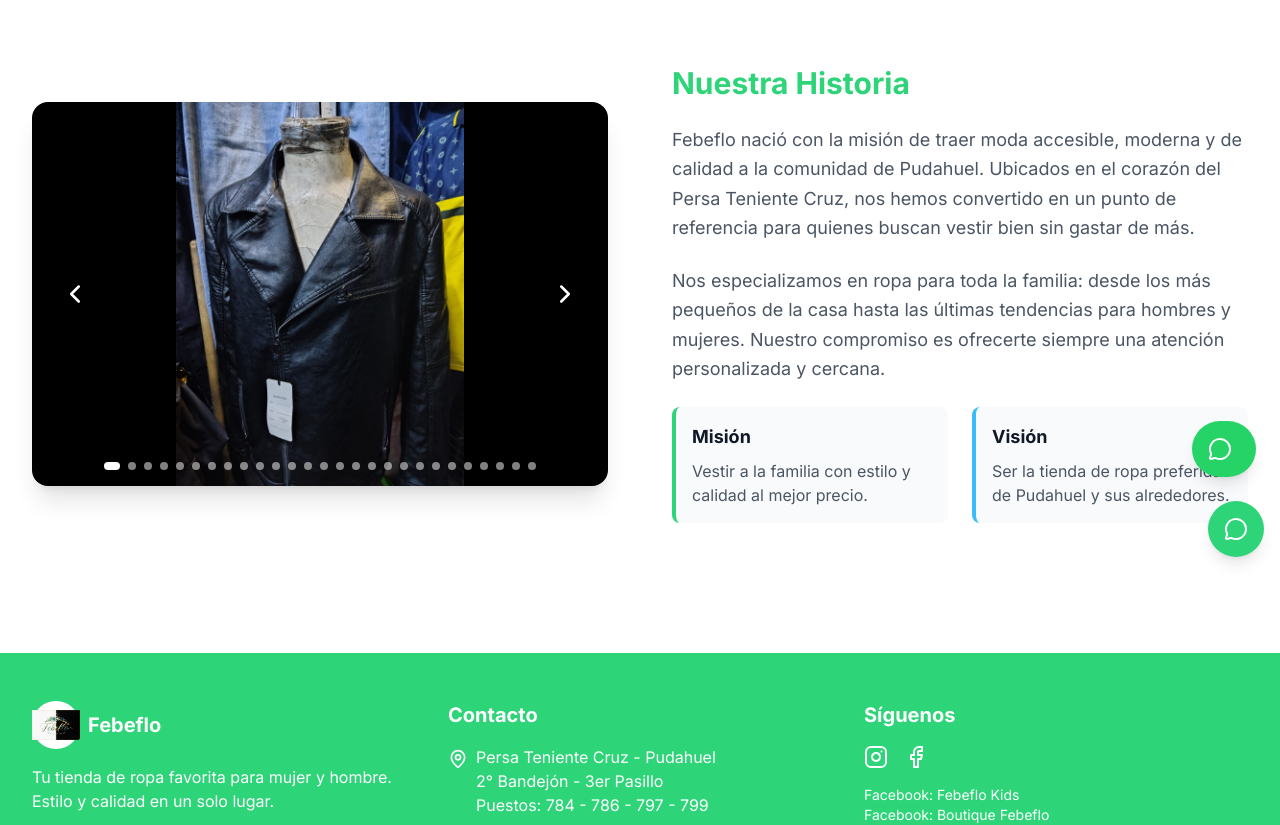
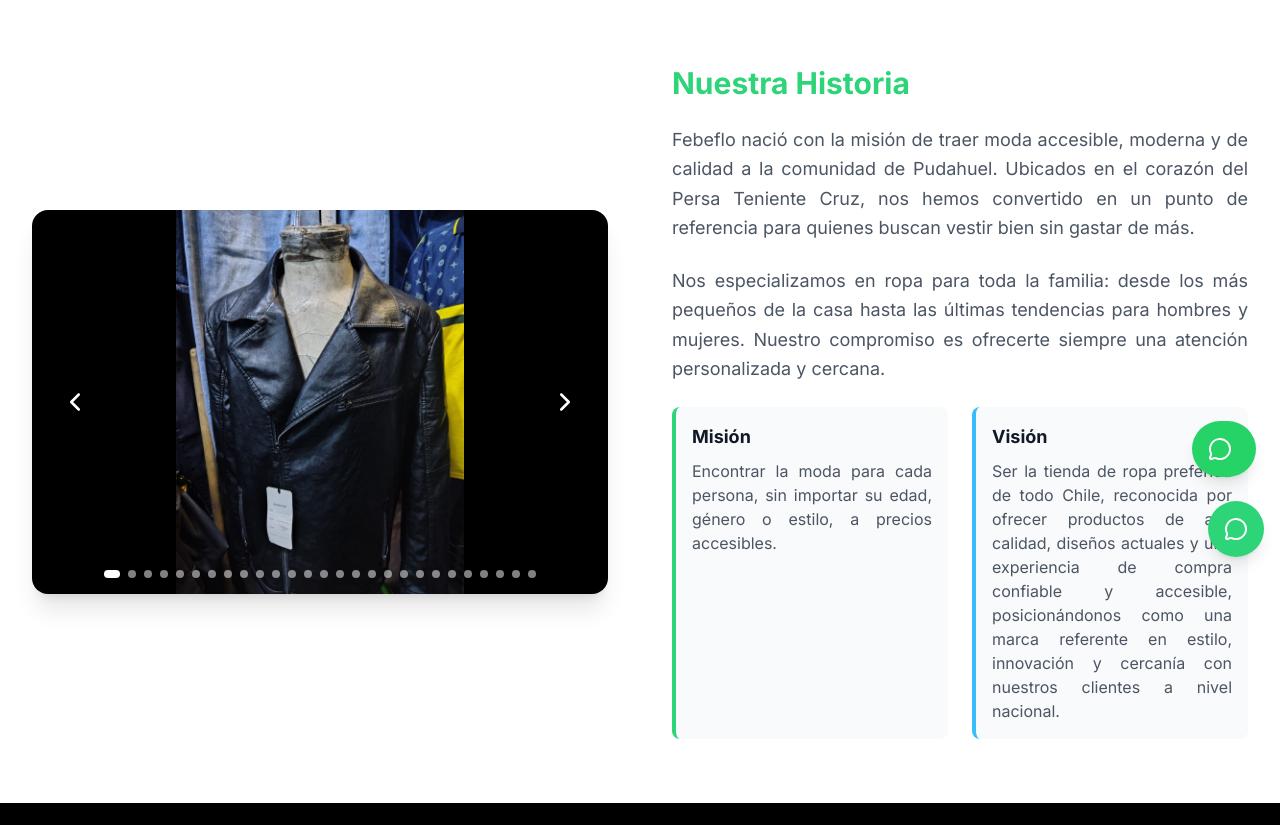
Before and after one commit to SBKDEVEPLOMENT/Febeflo, a Next.js app: page /about in a window 1280 px wide. Shown: the part 227-1052 px from the top of the page. Built offline with nearby package versions, Linux system fonts and the light colour scheme.

Commit message:
Update footer design: black background and golden bordered logo

```diff
--- a/src/app/about/page.tsx
+++ b/src/app/about/page.tsx
@@ -48,21 +48,21 @@
 
           <div className="space-y-6">
             <h2 className="text-3xl font-bold text-primary">Nuestra Historia</h2>
-            <p className="text-gray-600 text-lg leading-relaxed">
+            <p className="text-gray-600 text-lg leading-relaxed text-justify">
               Febeflo nació con la misión de traer moda accesible, moderna y de calidad a la comunidad de Pudahuel. Ubicados en el corazón del Persa Teniente Cruz, nos hemos convertido en un punto de referencia para quienes buscan vestir bien sin gastar de más.
             </p>
-            <p className="text-gray-600 text-lg leading-relaxed">
+            <p className="text-gray-600 text-lg leading-relaxed text-justify">
               Nos especializamos en ropa para toda la familia: desde los más pequeños de la casa hasta las últimas tendencias para hombres y mujeres. Nuestro compromiso es ofrecerte siempre una atención personalizada y cercana.
             </p>
 
             <div className="grid grid-cols-2 gap-6 mt-8">
               <div className="p-4 bg-gray-50 rounded-lg border-l-4 border-primary">
                 <h3 className="font-bold text-lg text-gray-900">Misión</h3>
-                <p className="text-gray-600 mt-2">Vestir a la familia con estilo y calidad al mejor precio.</p>
+                <p className="text-gray-600 mt-2 text-justify">Encontrar la moda para cada persona, sin importar su edad, género o estilo, a precios accesibles.</p>
               </div>
               <div className="p-4 bg-gray-50 rounded-lg border-l-4 border-secondary">
                 <h3 className="font-bold text-lg text-gray-900">Visión</h3>
-                <p className="text-gray-600 mt-2">Ser la tienda de ropa preferida de Pudahuel y sus alrededores.</p>
+                <p className="text-gray-600 mt-2 text-justify">Ser la tienda de ropa preferida de todo Chile, reconocida por ofrecer productos de alta calidad, diseños actuales y una experiencia de compra confiable y accesible, posicionándonos como una marca referente en estilo, innovación y cercanía con nuestros clientes a nivel nacional.</p>
               </div>
             </div>
           </div>
--- a/src/components/Footer.tsx
+++ b/src/components/Footer.tsx
@@ -3,12 +3,12 @@
 
 export default function Footer() {
   return (
-    <footer className="bg-primary text-white">
+    <footer className="bg-black text-white">
       <div className="max-w-7xl mx-auto px-4 sm:px-6 lg:px-8 py-12">
         <div className="grid grid-cols-1 md:grid-cols-3 gap-8">
           <div>
-            <div className="flex items-center mb-4">
-               <div className="relative h-12 w-12 mr-2 bg-white rounded-full p-1">
+            <div className="flex items-center mb-6">
+               <div className="relative h-32 w-32 bg-white rounded-full p-2 shadow-lg flex-shrink-0 border-4 border-[#D4AF37]">
                  <Image
                    src="/logo/logo.png"
                    alt="Febeflo Logo"
@@ -16,7 +16,7 @@
                    className="object-contain"
                  />
                </div>
-               <h3 className="text-xl font-bold">Febeflo</h3>
+               <h3 className="text-3xl font-bold ml-6">Febeflo</h3>
             </div>
             <p className="mb-4">Tu tienda de ropa favorita para mujer y hombre. Estilo y calidad en un solo lugar.</p>
           </div>
```
